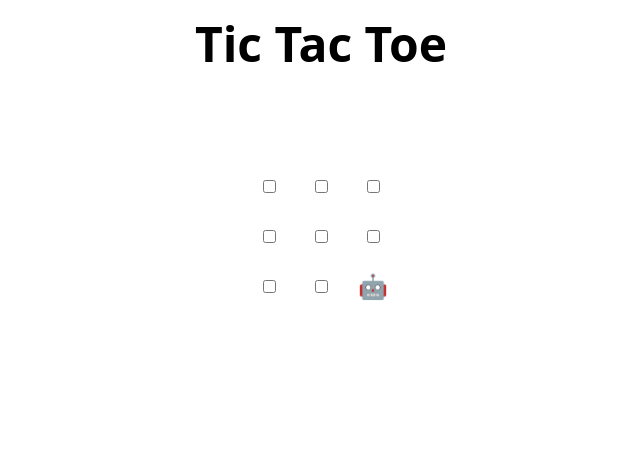
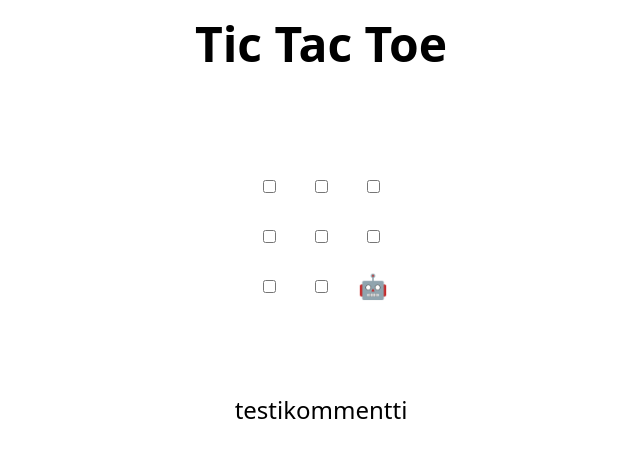
Before and after one commit to MsMurika/skills-review-pull-requests, a plain HTML site: page index.html in a window 1280 px wide. Shown: the whole page, without its empty margins (319-959 px from the left). Drawn offline with Linux system fonts and the light colour scheme.

Commit message:
Update index.html
ehdotan seuraavaa muutosta

```diff
--- a/index.html
+++ b/index.html
@@ -48,6 +48,7 @@
 </table>
 
 <h2 hidden>Game over, refresh to play again 🧑‍💻 🤖!</h2>
+testikommentti
 
 <script>
   // Initialization
```
